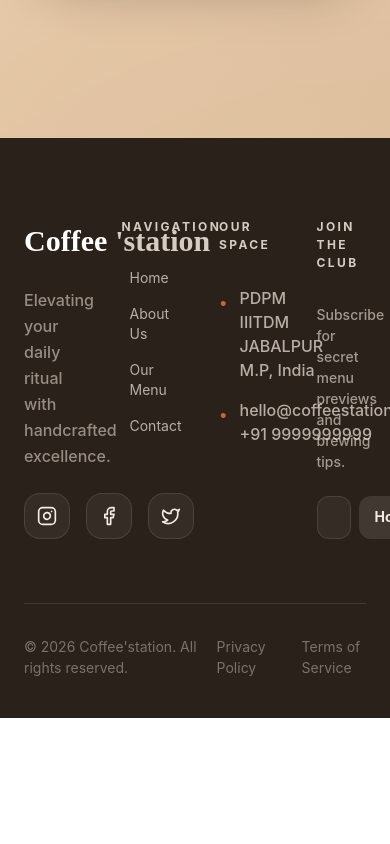
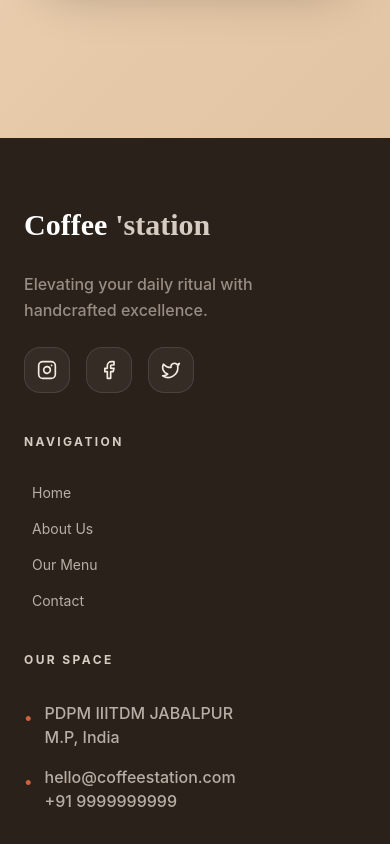
Before and after one commit to rachel0623123/coffee_station_nick, a React (Vite) app: page /contact in a window 390 px wide. Shown: the part 1220-2064 px from the top of the page. Before the commit the page ends 1938 px from the top, so only its background shows below. Built offline with nearby package versions, Linux system fonts and the light colour scheme.

Commit message:
feat: implemented footer responsive.

```diff
--- a/src/app/layout/Footer.tsx
+++ b/src/app/layout/Footer.tsx
@@ -24,9 +24,9 @@ const navItems = [
 
 export const Footer = () => {
     return (
-        <footer className="bg-coffee-950 text-coffee-100 pt-20 pb-10 relative overflow-hidden">
+        <footer className="bg-coffee-950 text-coffee-100 pt-16 sm:pt-20 pb-8 sm:pb-10 relative overflow-hidden">
             <div className="container mx-auto px-6 relative z-10">
-                <div className="grid grid-cols-4 gap-12 mb-16">
+                <div className="grid grid-cols-1 sm:grid-cols-2 lg:grid-cols-4 gap-10 sm:gap-12 lg:gap-8 mb-12 sm:mb-16">
                     <div>
                         <h3 className="text-smTtl font-bold font-serif text-white flex items-center gap-2">
                             Coffee
@@ -81,9 +81,9 @@ export const Footer = () => {
                         </div>
                     </div>
                 </div>
-                <div className="pt-8 border-t border-white/10 flex justify-between items-center gap-4 text-smTxt text-coffee-100/40">
+                <div className="pt-6 sm:pt-8 border-t border-white/10 flex flex-col md:flex-row justify-between items-center gap-4 text-sm3Txt sm:text-smTxt text-coffee-100/40">
                     <p>© 2026 Coffee'station. All rights reserved.</p>
-                    <div className="flex gap-8">
+                    <div className="flex gap-6 sm:gap-8">
                         <Link to="#">Privacy Policy</Link>
                         <Link to="#">Terms of Service</Link>
                     </div>
```
